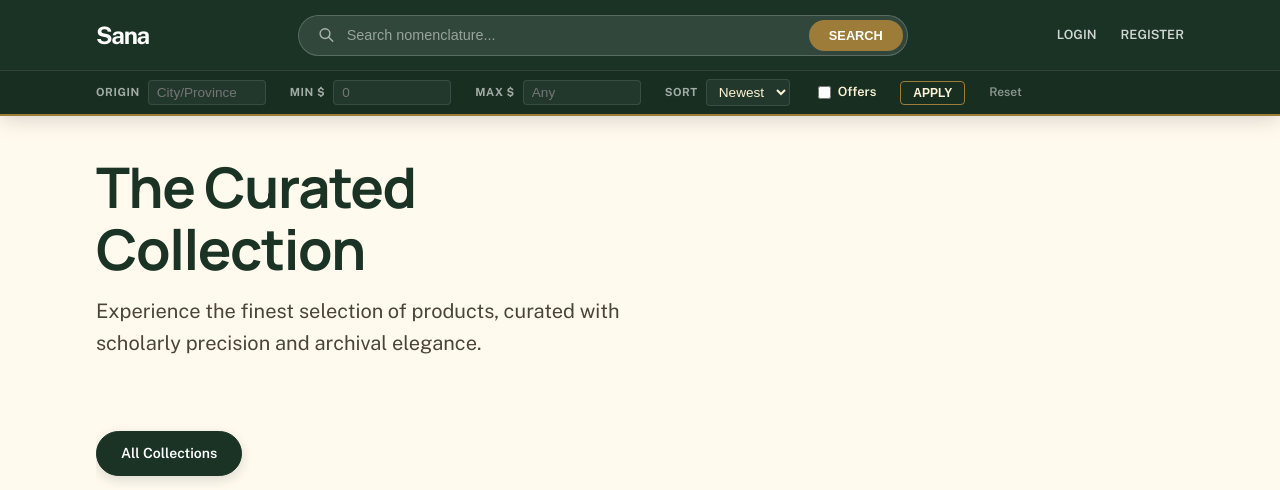
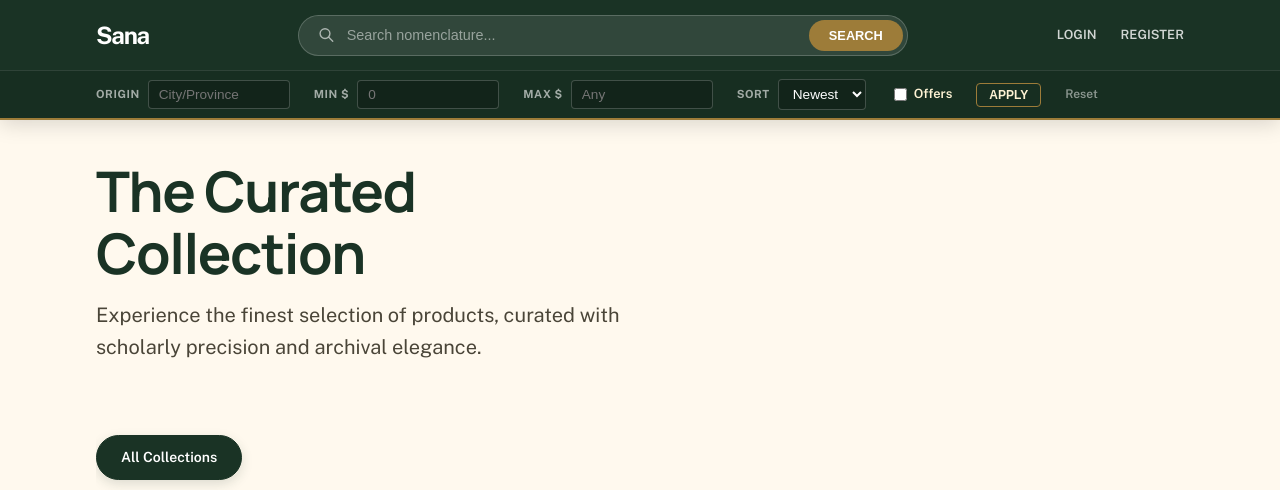
Before and after one commit to soknanprogramming/e-shops-php, a PHP site: page /views/home.php in a window 1280 px wide. Shown: the top 490 px of the page. Run offline with PHP 8.4, Linux system fonts and the light colour scheme; data that the repository does not hold is empty.

Commit message:
update color on select sort newest or oldest bar

```diff
--- a/views/assets/topbar.php
+++ b/views/assets/topbar.php
@@ -188,14 +188,24 @@
         letter-spacing: 0.05em;
     }
     .filter-item input, .filter-item select {
-        background: rgba(255,255,255,0.05);
-        border: 1px solid rgba(255,255,255,0.1);
-        color: #fef3d5;
+        background: rgba(0, 0, 0, 0.2); /* Darker background for contrast */
+        border: 1px solid rgba(255, 255, 255, 0.2);
+        color: #ffffff; /* Bright white text */
         font-size: 0.85rem;
-        padding: 4px 8px;
+        padding: 6px 10px;
         border-radius: 4px;
         outline: none;
-        max-width: 100px;
+        max-width: 120px;
+        transition: all 0.3s;
+    }
+    .filter-item input:focus, .filter-item select:focus {
+        background: rgba(0, 0, 0, 0.4);
+        border-color: #9d7c39;
+    }
+    /* Style options specifically for better visibility in some browsers */
+    .filter-item select option {
+        background-color: #1a3325;
+        color: #ffffff;
     }
     .filter-checkboxes {
         display: flex;
```
